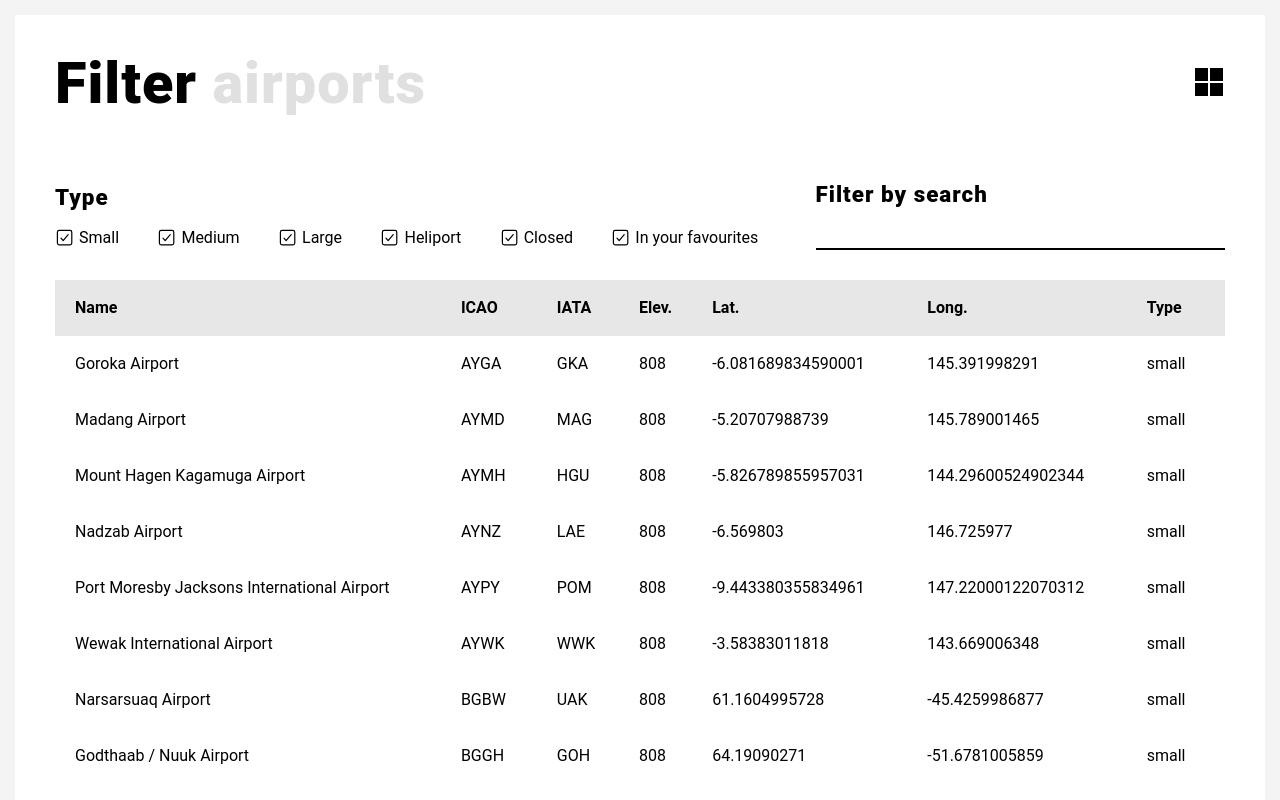
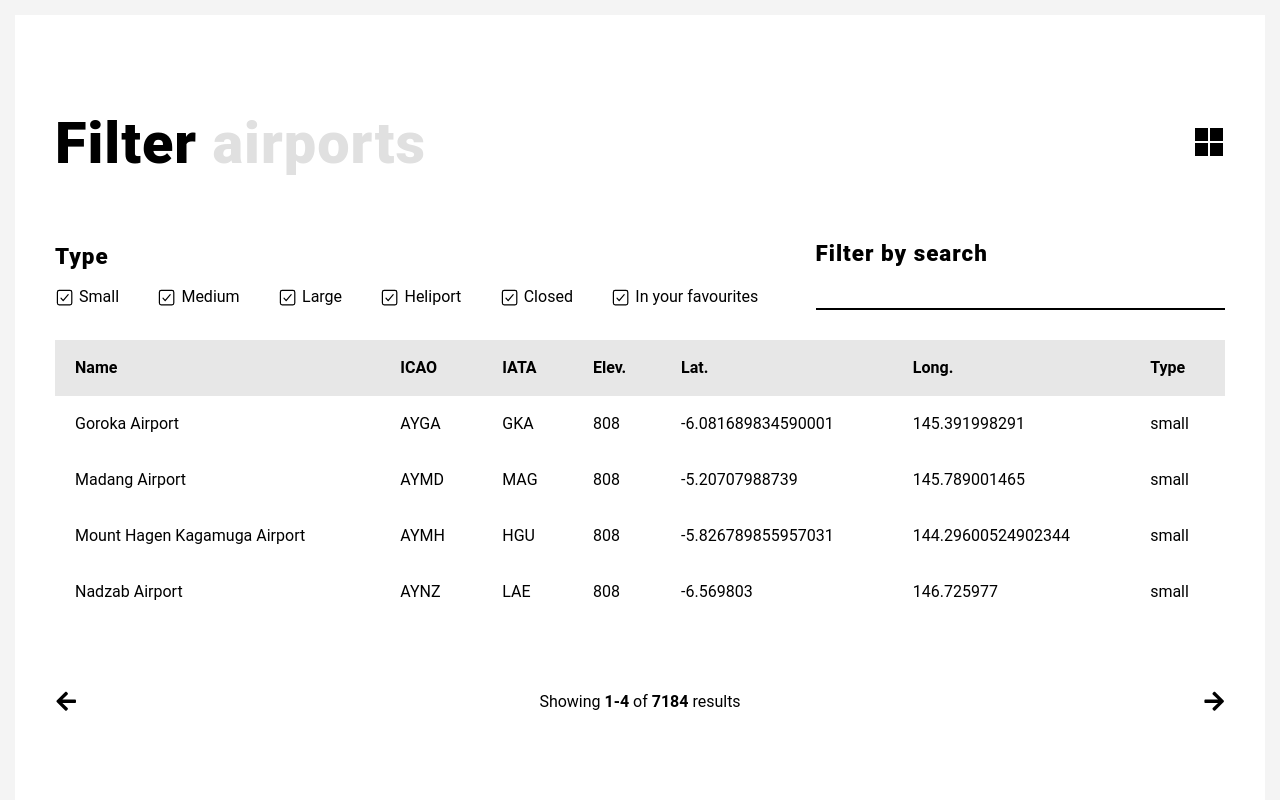
Before and after one commit to pereiraryan/filter-airport-app, a React (Create React App) app: page / in a window 1280 px wide. Shown: the top 800 px of the page. Built offline with nearby package versions, Linux system fonts and the light colour scheme.

Commit message:
Added Pagination

```diff
--- a/src/App.js
+++ b/src/App.js
@@ -51,7 +51,14 @@ class App extends React.Component {
       searchTerm: searchInput
     })
   }
-
+  handleNavigation = (action) => {
+    const {displayData, currentPage} = this.state;
+    if(action === "prev" && currentPage > 1) {
+      this.setState({ currentPage: this.state.currentPage - 1 })
+    } else if(action === "next" && displayData.length / 4 > currentPage ) {
+      this.setState({ currentPage: this.state.currentPage + 1 });
+    }
+  }
 
 
   render() {
@@ -59,8 +66,8 @@ class App extends React.Component {
       <div className="App">
         <Header />
         <Filter onChange={this.handleChange} />
-        <AirportList displayData={this.state.displayData} />
-        <Pagination  displayData={this.state.displayData} />
+        <AirportList displayData={this.state.displayData} currentPage={this.state.currentPage} />
+        <Pagination  displayData={this.state.displayData} handleClick={this.handleNavigation} currentPage={this.state.currentPage} />
       </div>
     );
   }
--- a/src/Components/AirportList.js
+++ b/src/Components/AirportList.js
@@ -1,5 +1,6 @@
-function AirportList({displayData}) {
-
+function AirportList({displayData, currentPage}) {
+  const startWindow = currentPage * 4 - 4;
+  const endWindow = currentPage * 4;
     return displayData.length > 0 ? ( <div className="airportList">
         <table>
           <thead>
@@ -14,7 +15,7 @@ function AirportList({displayData}) {
             </tr>
           </thead>
           {
-             displayData.map(airport => (
+             displayData.slice(startWindow, endWindow).map(airport => (
               <tbody key={airport.id}>
                 <tr>
                   <td>{airport.name}</td>
--- a/src/Components/Pagination.js
+++ b/src/Components/Pagination.js
@@ -1,15 +1,17 @@
 import  {FaArrowLeft, FaArrowRight} from "react-icons/fa"
 
-function Pagination( {displayData}) {
+function Pagination( {displayData, handleClick, currentPage}) {
+  const startWindow = currentPage * 4 - 3;
+  const endWindow = currentPage * 4;
     return (
       <div className="pagination">
         <div className="prev">
           <FaArrowLeft />
         </div>
         <div className="count">
-            <p>Showing <span className="currentCount">1-4</span> of <span className="totalCount">{displayData.length}</span> results</p>
+            <p>Showing <span className="currentCount">{displayData.length ? `${startWindow}-` : null}{endWindow > displayData.length ? displayData.length : endWindow}</span> of <span className="totalCount">{displayData.length}</span> results</p>
         </div>
-        <div className="next">
+        <div className="next" onClick={() => handleClick("next")}>
           <FaArrowRight />
         </div>
       </div>
```
